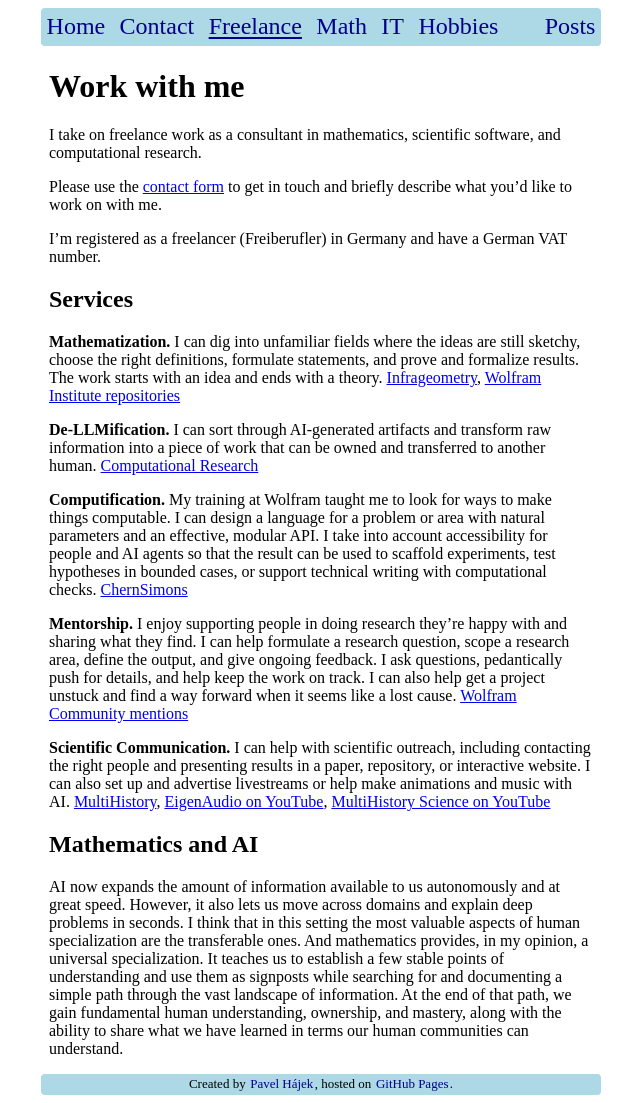
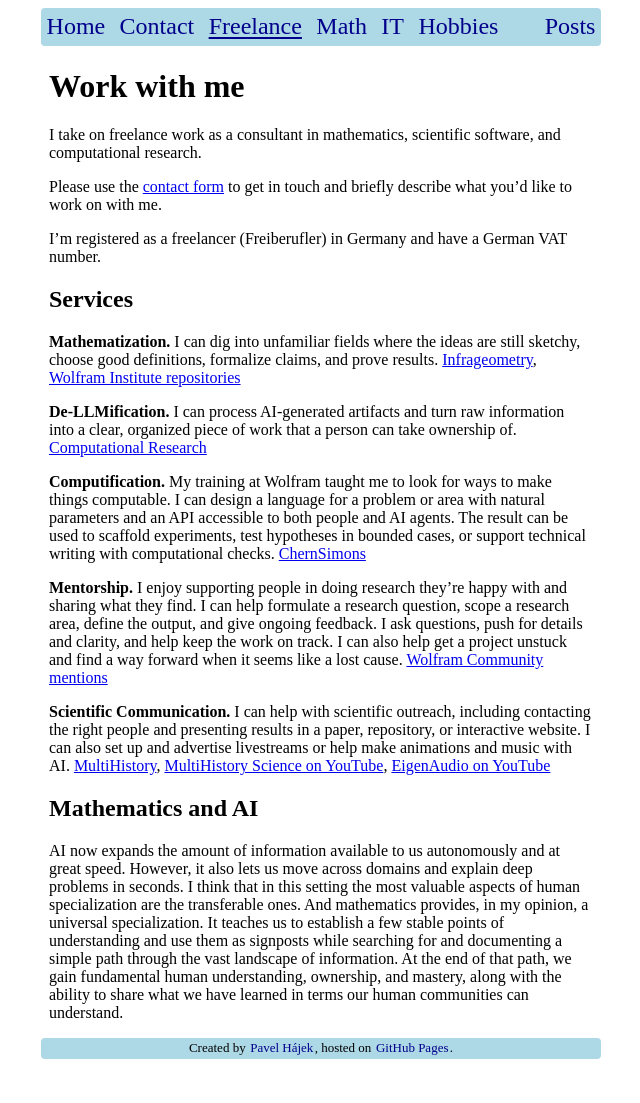
Before and after one commit to p135246/p135246.github.io, a Jekyll site: the page built from WorkWithMe.md, in a window 1280 px wide. Shown: the whole page, without its empty margins (319-959 px from the left). Built offline with Jekyll 4.4.1, drawn with Linux system fonts in a browser that asks for light colours; after the commit the page ends 1067 px from its top, so only the background shows below that.

Commit message:
Refine descriptions of consulting services

```diff
--- a/WorkWithMe.md
+++ b/WorkWithMe.md
@@ -15,15 +15,15 @@ I’m registered as a freelancer (Freiberufler) in Germany and have a German VAT
 
 ## Services
 
-**Mathematization.** I can dig into unfamiliar fields where the ideas are still sketchy, choose the right definitions, formulate statements, and prove and formalize results. The work starts with an idea and ends with a theory. [Infrageometry][infrageometry], [Wolfram Institute repositories][institute-repositories]
+**Mathematization.** I can dig into unfamiliar fields where the ideas are still sketchy, choose good definitions, formalize claims, and prove results. [Infrageometry][infrageometry], [Wolfram Institute repositories][institute-repositories]
 
-**De-LLMification.** I can sort through AI-generated artifacts and transform raw information into a piece of work that can be owned and transferred to another human. [Computational Research][computational-research]
+**De-LLMification.** I can process AI-generated artifacts and turn raw information into a clear, organized piece of work that a person can take ownership of. [Computational Research][computational-research]
 
-**Computification.** My training at Wolfram taught me to look for ways to make things computable. I can design a language for a problem or area with natural parameters and an effective, modular API. I take into account accessibility for people and AI agents so that the result can be used to scaffold experiments, test hypotheses in bounded cases, or support technical writing with computational checks. [ChernSimons][chern-simons]
+**Computification.** My training at Wolfram taught me to look for ways to make things computable. I can design a language for a problem or area with natural parameters and an API accessible to both people and AI agents. The result can be used to scaffold experiments, test hypotheses in bounded cases, or support technical writing with computational checks. [ChernSimons][chern-simons]
 
-**Mentorship.** I enjoy supporting people in doing research they’re happy with and sharing what they find. I can help formulate a research question, scope a research area, define the output, and give ongoing feedback. I ask questions, pedantically push for details, and help keep the work on track. I can also help get a project unstuck and find a way forward when it seems like a lost cause. [Wolfram Community mentions][community-mentions]
+**Mentorship.** I enjoy supporting people in doing research they’re happy with and sharing what they find. I can help formulate a research question, scope a research area, define the output, and give ongoing feedback. I ask questions, push for details and clarity, and help keep the work on track. I can also help get a project unstuck and find a way forward when it seems like a lost cause. [Wolfram Community mentions][community-mentions]
 
-**Scientific Communication.** I can help with scientific outreach, including contacting the right people and presenting results in a paper, repository, or interactive website. I can also set up and advertise livestreams or help make animations and music with AI. [MultiHistory][multihistory], [EigenAudio on YouTube][eigenaudio], [MultiHistory Science on YouTube][multihistory-youtube]
+**Scientific Communication.** I can help with scientific outreach, including contacting the right people and presenting results in a paper, repository, or interactive website. I can also set up and advertise livestreams or help make animations and music with AI. [MultiHistory][multihistory], [MultiHistory Science on YouTube][multihistory-youtube], [EigenAudio on YouTube][eigenaudio]
 
 ## Mathematics and AI
 
```
